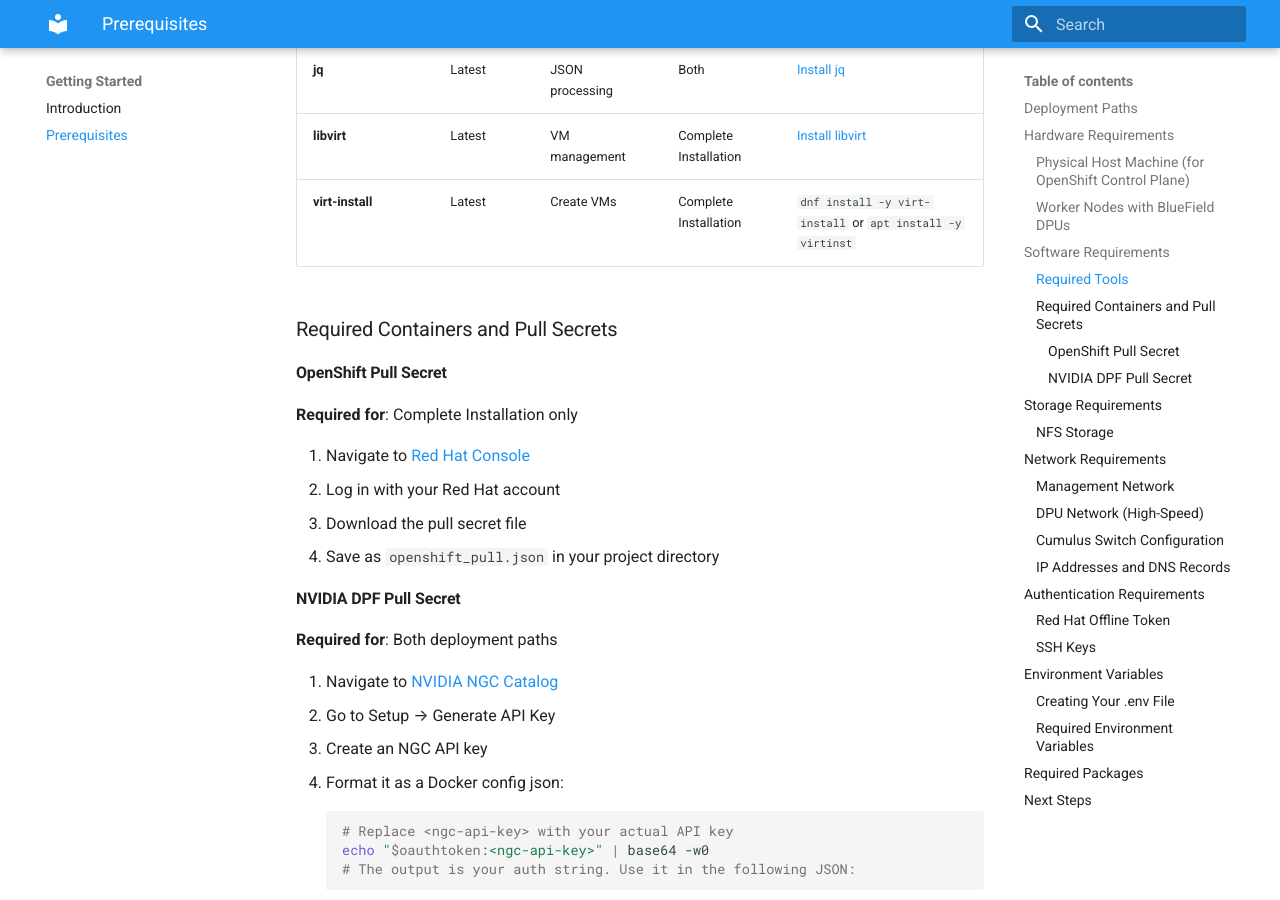
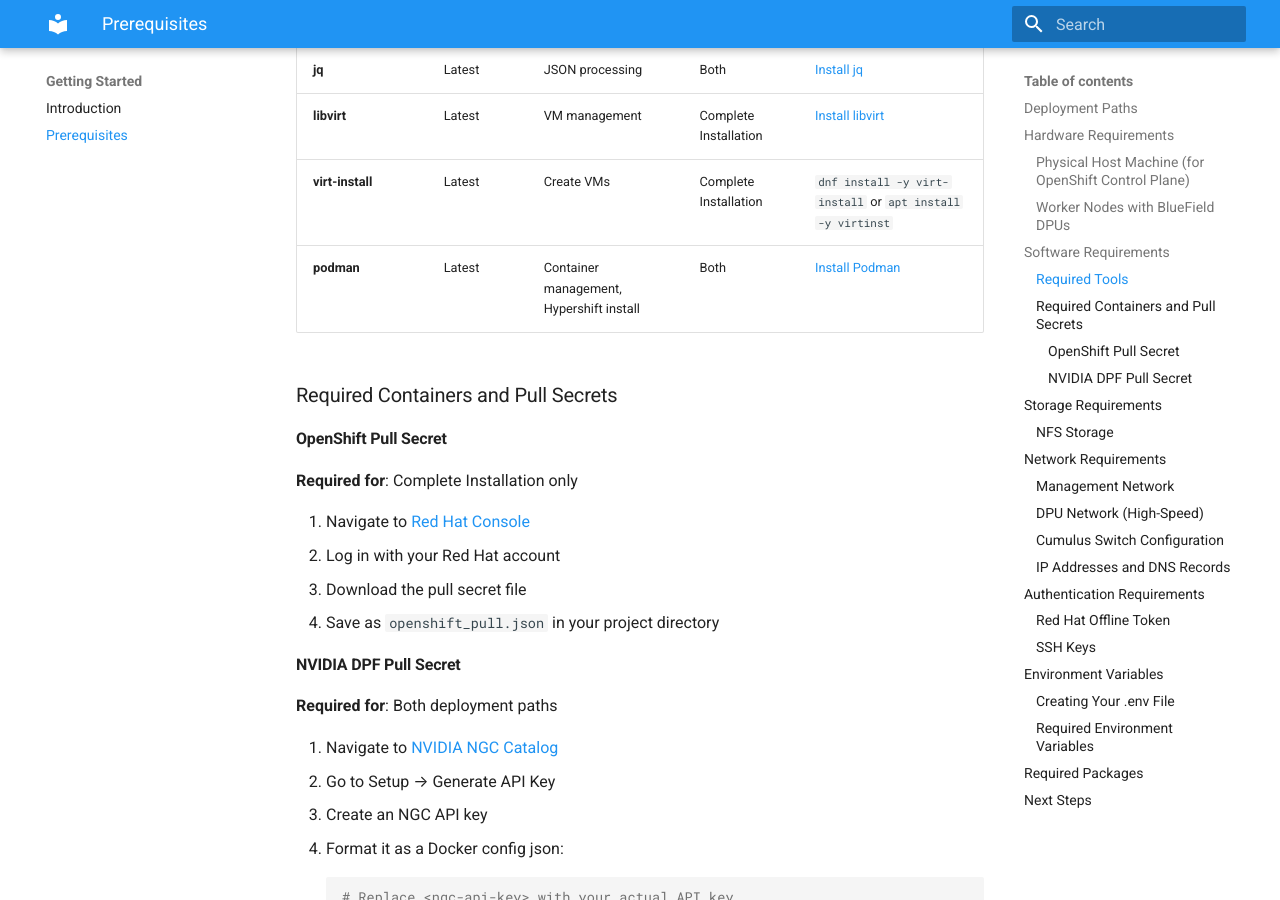
Before and after one commit to szigmon/openshift-dpf, an MkDocs documentation site: the page built from docs/prerequisites.md, in a window 1280 px wide and 900 px high, scrolled down 2081 px. Built offline with MkDocs 1.6.1 and Material for MkDocs 9.7.7, drawn with Linux system fonts in a browser that asks for light colours.

Commit message:
docs: add podman to required tools table for container management and Hypershift install

```diff
--- a/docs/prerequisites.md
+++ b/docs/prerequisites.md
@@ -65,6 +65,7 @@
 | **jq** | Latest | JSON processing | Both | [Install jq](https://stedolan.github.io/jq/download/) |
 | **libvirt** | Latest | VM management | Complete Installation | [Install libvirt](https://libvirt.org/compiling.html) |
 | **virt-install** | Latest | Create VMs | Complete Installation | `dnf install -y virt-install` or `apt install -y virtinst` |
+| **podman** | Latest | Container management, Hypershift install | Both | [Install Podman](https://podman.io/getting-started/installation) |
 
 ### Required Containers and Pull Secrets
 
```
